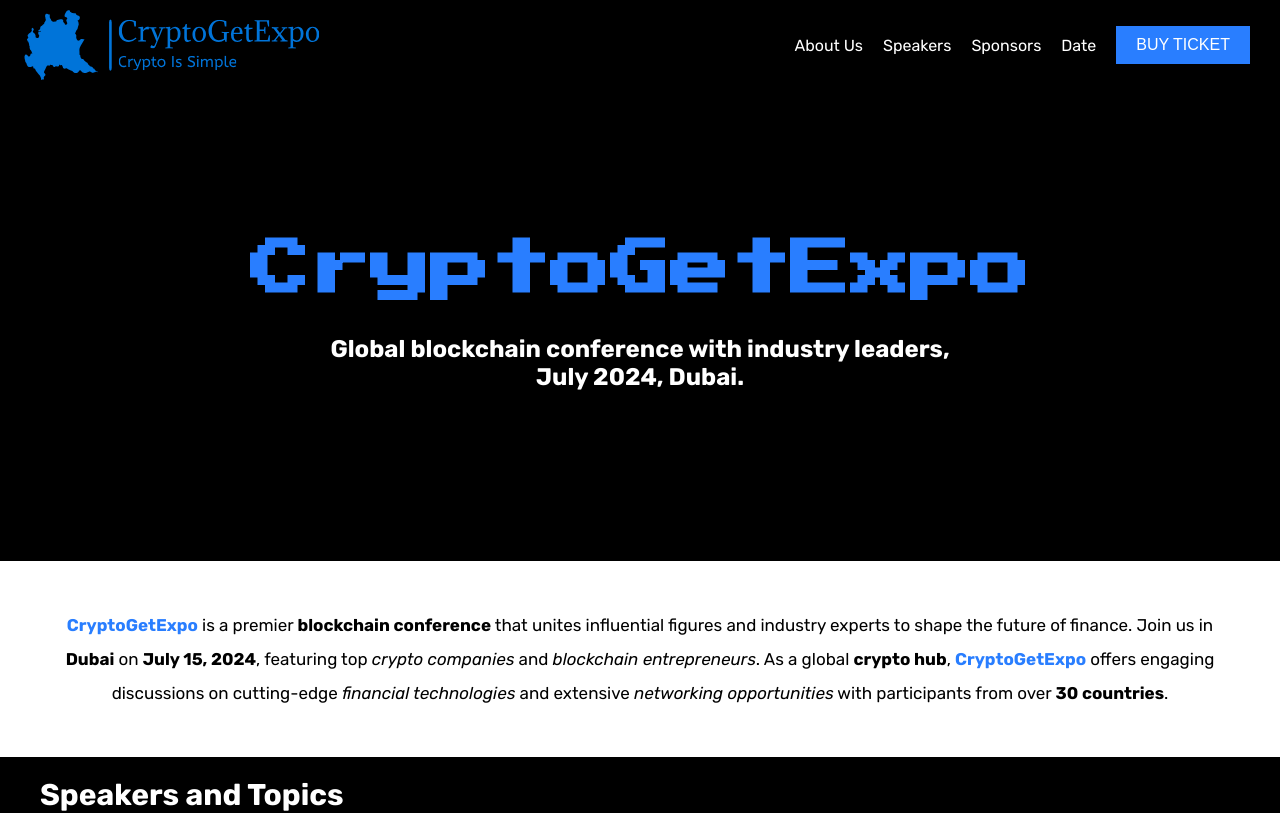
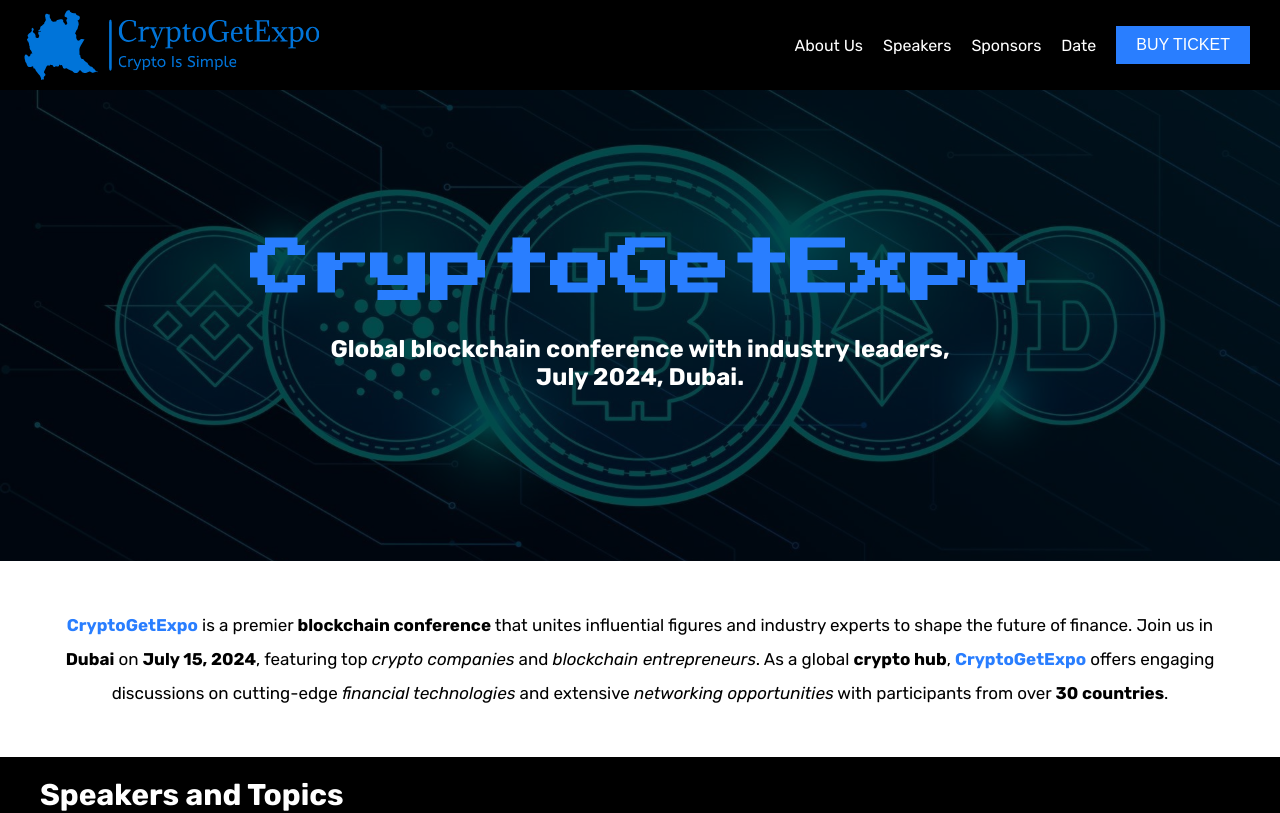
Before and after one commit to LeanCelle/CryptoGetExpo, a React (Create React App) app: page / in a window 1280 px wide. Shown: the top 813 px of the page. Built offline with nearby package versions, Linux system fonts and the light colour scheme.

Commit message:
Modify styles

```diff
--- a/src/styles/pages.css
+++ b/src/styles/pages.css
@@ -65,19 +65,38 @@
   background-color: #0056b3; /* Color de fondo al pasar el ratón por encima */
 }
 
+/* styles.css */
 .headerContainer {
+  position: relative;
   width: 100%;
-  padding: 150px 0px;
-  background-color: #000000;
+  padding: 150px 0;
+  background: url('/public/img/banner.jpg') no-repeat center center;
+  background-size: cover;
   display: flex;
   justify-content: center;
   flex-direction: column;
 }
 
+.headerContainer::before {
+  content: "";
+  position: absolute;
+  top: 0;
+  left: 0;
+  width: 100%;
+  height: 100%;
+  background: rgba(0, 0, 0, 0.7); /* Ajusta el color y la opacidad según sea necesario */
+  z-index: 1;
+}
+
+.title, .subTitle {
+  position: relative;
+  z-index: 2;
+}
+
 .title {
   font-size: 60px;
   color: rgb(41, 126, 255);
-  margin: 0px;
+  margin: 0;
   padding-bottom: 15px;
   text-align: center;
   font-family: "Press Start 2P", system-ui;
@@ -87,6 +106,7 @@
   color: white;
   text-align: center;
 }
+
 
 .about-event {
   display: flex;
```
Also changed, not shown: public/img/banner.jpg (added).
